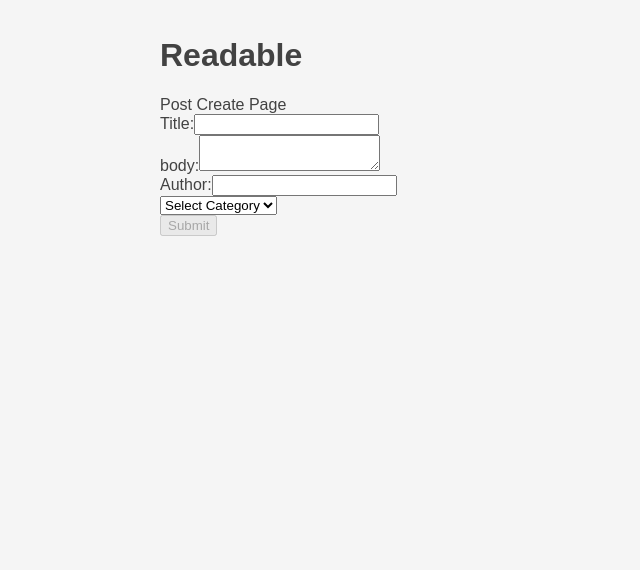
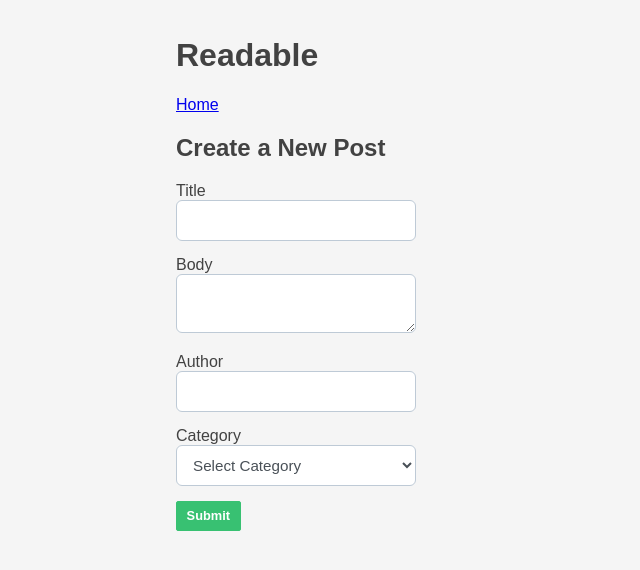
Before and after one commit to incon/Readable, a React (Create React App) app in the folder frontend/: page /posts/create in a window 1280 px wide. Shown: the top 570 px of the page, without its empty margins (0-640 px from the left). Built offline with nearby package versions, Linux system fonts and the light colour scheme.

Commit message:
Allow posts to be deleted

```diff
--- a/frontend/src/components/CategoriesPage.js
+++ b/frontend/src/components/CategoriesPage.js
@@ -14,6 +14,7 @@ class CategoriesPage extends Component {
         />
         <PostsList
           category={match.params.category ? match.params.category : "all"}
+          history={this.props.history}
         />
       </div>
     );
--- /dev/null
+++ b/frontend/src/components/Post.js
@@ -0,0 +1,52 @@
+import React, { Component } from "react";
+import { connect } from "react-redux";
+import { Link } from "react-router-dom";
+import { fetchPosts } from "../actions/index";
+import { format } from "date-fns";
+
+class Post extends Component {
+  deletePost(postId) {
+    fetch(`http://localhost:3001/posts/${postId}`, {
+      method: "delete",
+      headers: {
+        "Content-Type": "application/json",
+        Authorization: "whatever-you-want"
+      }
+    })
+      .then(res => res.json())
+      .then(this.props.fetchPosts())
+      .then(this.props.history.push(`/`));
+  }
+
+  render() {
+    const { post } = this.props;
+
+    return (
+      <div className="post-list-item">
+        <div className="post-list-item-title">{post.title}</div>
+        <div className="post-list-item-score">Score {post.voteScore}</div>
+        <div className="post-list-item-body">{post.body}</div>
+        <div>
+          <span className="post-list-item-category">{post.category}</span>
+        </div>
+        <div className="post-list-item-when-by">
+          Posted {format(new Date(post.timestamp), "YYYY-MM-DD HH:mm:ss")} by{" "}
+          {post.author}
+        </div>
+        <div className="post-list-item-footer">
+          {this.props.view && (
+            <Link to={`/post/${post.id}`}>
+              <button>View</button>
+            </Link>
+          )}
+          <Link to={`/posts/${post.id}/edit`}>
+            <button>Edit</button>
+          </Link>
+          <button onClick={() => this.deletePost(post.id)}>Delete</button>
+        </div>
+      </div>
+    );
+  }
+}
+
+export default connect(null, { fetchPosts })(Post);
--- a/frontend/src/components/PostCommentsList.js
+++ b/frontend/src/components/PostCommentsList.js
@@ -7,17 +7,31 @@ class PostCommentsList extends Component {
   componentWillMount() {
     this.props.fetchPostComments(this.props.postId);
   }
+  sortByScore(a, b) {
+    if (a.voteScore < b.voteScore) {
+      return -1;
+    }
+
+    if (a.voteScore > b.voteScore) {
+      return 1;
+    }
+
+    return 0;
+  }
 
   render() {
     const { postId } = this.props;
-    const comments = this.props.comments[postId];
+    let comments = this.props.comments[postId]
+      ? this.props.comments[postId].sort((a, b) => this.sortByScore(b, a))
+      : false;
 
     if (comments) {
       return (
         <div className="comments">
+          {comments.length > 0 && <h2>Comments</h2>}
           <div className="comments-list">
             {comments.map(comment => (
-              <Comment key={comment.id} comment={comment} />
+              <Comment key={comment.id} comment={comment} postId={postId} />
             ))}
           </div>
         </div>
--- a/frontend/src/components/PostCreatePage.js
+++ b/frontend/src/components/PostCreatePage.js
@@ -1,11 +1,13 @@
 import React, { Component } from "react";
 import PostEdit from "./PostEdit";
+import { Link } from "react-router-dom";
 
 class PostCretePage extends Component {
   render() {
     return (
       <div>
-        Post Create Page
+        <Link to="/">Home</Link>
+        <h2>Create a New Post</h2>
         <PostEdit new={true} history={this.props.history} />
       </div>
     );
--- a/frontend/src/components/PostEdit.js
+++ b/frontend/src/components/PostEdit.js
@@ -130,7 +130,7 @@ class PostEdit extends Component {
       <form onSubmit={event => this.submit(event)}>
         <input type="hidden" value={this.state.id} />
         <label>
-          Title:
+          Title<br />
           <input
             name="title"
             type="text"
@@ -140,7 +140,7 @@ class PostEdit extends Component {
         </label>
         <br />
         <label>
-          body:
+          Body<br />
           <textarea
             value={this.state.body}
             name="body"
@@ -149,7 +149,7 @@ class PostEdit extends Component {
         </label>
         <br />
         <label>
-          Author:
+          Author<br />
           <input
             name="author"
             type="text"
@@ -159,6 +159,7 @@ class PostEdit extends Component {
           />
         </label>
         <br />
+        Category<br />
         <select
           name="category"
           value={this.state.category}
@@ -174,9 +175,13 @@ class PostEdit extends Component {
         </select>
         <br />
         {this.props.new ? (
-          <input disabled={!this.validate()} type="submit" value="Submit" />
+          <button disabled={!this.validate()} type="submit">
+            Submit
+          </button>
         ) : (
-          <input disabled={!this.validate()} type="submit" value="Update" />
+          <button disabled={!this.validate()} type="submit">
+            Update
+          </button>
         )}
       </form>
     );
--- a/frontend/src/components/PostPage.js
+++ b/frontend/src/components/PostPage.js
@@ -3,6 +3,7 @@ import { connect } from "react-redux";
 import { fetchPost } from "../actions/index";
 import PostCommentsList from "./PostCommentsList";
 import { Link } from "react-router-dom";
+import Post from "./Post";
 
 class PostPage extends Component {
   componentWillMount() {
@@ -25,11 +26,12 @@ class PostPage extends Component {
     if (post) {
       return (
         <div>
-          <Link to={`/category/${post.category}`}>Home</Link>
+          <Link to="/">Home</Link>
           <span> > </span>
           <Link to={`/category/${post.category}`}>{post.category}</Link>
-          <div>Title: {post.title}</div>
-          <div>Body: {post.body}</div>
+          <br />
+          <br />
+          <Post post={post} history={this.props.history} />
           <PostCommentsList postId={postId} />
         </div>
       );
--- a/frontend/src/components/PostsList.js
+++ b/frontend/src/components/PostsList.js
@@ -2,7 +2,7 @@ import React, { Component } from "react";
 import { connect } from "react-redux";
 import { Link } from "react-router-dom";
 import { fetchPosts } from "../actions/index";
-import { format } from "date-fns";
+import Post from "./Post";
 import "./PostsList.css";
 
 class PostsList extends Component {
@@ -14,6 +14,10 @@ class PostsList extends Component {
   }
 
   componentWillMount() {
+    this.props.fetchPosts();
+  }
+
+  refresh() {
     this.props.fetchPosts();
   }
 
@@ -130,26 +134,13 @@ class PostsList extends Component {
         </div>
         {posts.length > 0 ? (
           posts.map(post => (
-            <div className="post-list-item" key={post.id}>
-              <div className="post-list-item-title">{post.title}</div>
-              <div className="post-list-item-score">Score {post.voteScore}</div>
-              <div className="post-list-item-body">{post.body}</div>
-              <div>
-                <span className="post-list-item-category">{post.category}</span>
-              </div>
-              <div className="post-list-item-when-by">
-                Posted {format(new Date(post.timestamp), "YYYY-MM-DD HH:mm:ss")}{" "}
-                by {post.author}
-              </div>
-              <div className="post-list-item-footer">
-                <Link to={`/post/${post.id}`}>
-                  <button>View</button>
-                </Link>
-                <Link to={`/posts/${post.id}/edit`}>
-                  <button>Edit</button>
-                </Link>
-              </div>
-            </div>
+            <Post
+              key={post.id}
+              post={post}
+              view={true}
+              history={this.props.history}
+              refresh={this.refresh}
+            />
           ))
         ) : (
           <div>No posts in {this.props.category}</div>
--- a/frontend/src/index.css
+++ b/frontend/src/index.css
@@ -1,6 +1,10 @@
 html {
   background-color: #f5f5f5;
   color: #424242;
+}
+
+* {
+  box-sizing: border-box;
 }
 
 body {
@@ -31,3 +35,30 @@ input[type="button"]:hover {
 button:focus {
   outline: none;
 }
+
+select {
+  height: calc(2.428rem + 2px);
+  padding: 0.375rem 1.75rem 0.375rem 0.75rem;
+  line-height: 1.1;
+  color: #495057;
+  font-size: 0.95rem;
+  font-weight: 300;
+  background: #fff;
+  border: 1px solid #becad6;
+  border-radius: 0.375rem;
+  width: 240px;
+  margin-bottom: 1em;
+}
+
+input,
+textarea {
+  padding: 0.664rem 1rem;
+  font-size: 0.95rem;
+  line-height: 1.125rem;
+  color: #495057;
+  border: 1px solid #becad6;
+  font-weight: 300;
+  border-radius: 0.375rem;
+  width: 240px;
+  margin-bottom: 1em;
+}
```
